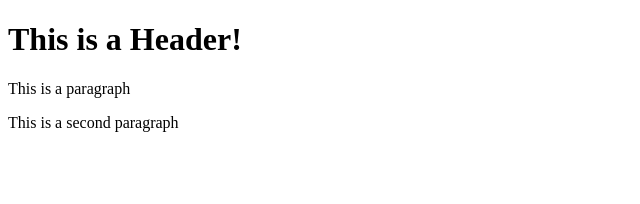
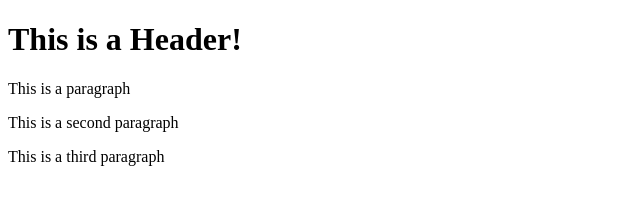
Before and after one commit to mariannasp8/git-test, a website: page index.html in a window 1280 px wide. Shown: the whole page, without its empty margins (0-640 px from the left). Drawn offline with Linux system fonts and the light colour scheme.

Commit message:
fourth commit

```diff
--- a/index.html
+++ b/index.html
@@ -5,5 +5,6 @@
         <h1>This is a Header!</h1>
         <p>This is a paragraph</p>
         <p>This is a second paragraph</p>
+        <p>This is a third paragraph</p>
     </body>
 </html>
```
Also changed, not shown: package.json (added, +24 -0 lines), 2 other files.
